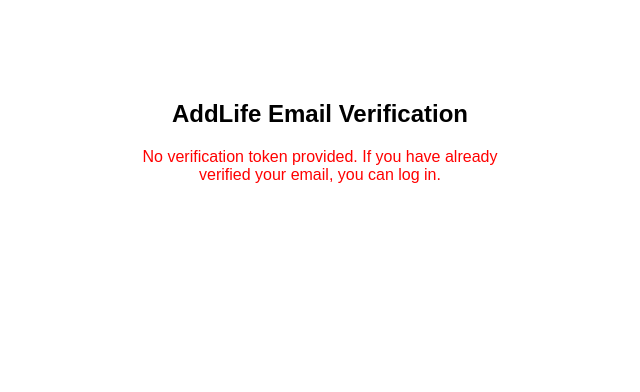
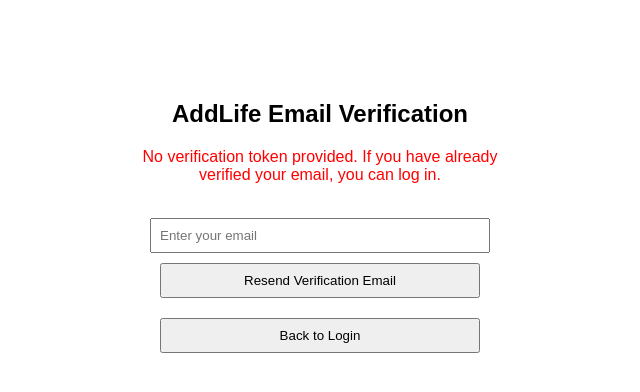
Before and after one commit to djugovic2003/addlife-verify-web, a React (Create React App) app: page / in a window 1280 px wide. Shown: the top 392 px of the page, without its empty margins (320-960 px from the left). Built offline with nearby package versions, Linux system fonts and the light colour scheme.

Commit message:
Add resend verification email form and improved error handling to VerifyEmail.js

```diff
--- a/src/VerifyEmail.js
+++ b/src/VerifyEmail.js
@@ -3,44 +3,62 @@
 export default function VerifyEmail() {
   const [status, setStatus] = useState('pending');
   const [message, setMessage] = useState('');
+  const [showResend, setShowResend] = useState(false);
+  const [resendEmail, setResendEmail] = useState('');
+  const [resendStatus, setResendStatus] = useState('');
   const token = new URLSearchParams(window.location.search).get('token');
 
   useEffect(() => {
     if (!token) {
       setStatus('error');
       setMessage('No verification token provided. If you have already verified your email, you can log in.');
+      setShowResend(true);
       return;
     }
 
     fetch('https://addlife-production.up.railway.app/api/users/verify-email?token=' + token)
-      .then(res => res.json())
-      .then(data => {
-        if (data.message) {
+      .then(async res => {
+        const data = await res.json();
+        if (res.status === 200) {
           setStatus('success');
-          setMessage(data.message);
-        } else if (data.error) {
-          // Handle already verified or already used token
-          if (data.error.toLowerCase().includes('already verified') || data.error.toLowerCase().includes('already used')) {
-            setStatus('success');
-            setMessage('Your email is already verified! You can log in.');
+          setMessage(data.message || 'Your email is verified! You can now log in.');
         } else {
           setStatus('error');
-            setMessage(data.error || 'Verification failed.');
-          }
-        } else {
-          setStatus('error');
-          setMessage('Verification failed.');
+          setMessage('This link is invalid or expired. If you have already verified your email, you can now log in. Otherwise, you can resend the verification email below.');
+          setShowResend(true);
         }
       })
       .catch(() => {
         setStatus('error');
         setMessage('Verification failed. Please try again later.');
+        setShowResend(true);
       });
   }, [token]);
+
+  const handleResend = async (e) => {
+    e.preventDefault();
+    setResendStatus('pending');
+    setMessage('');
+    try {
+      const res = await fetch('https://addlife-production.up.railway.app/api/users/resend-verification', {
+        method: 'POST',
+        headers: { 'Content-Type': 'application/json' },
+        body: JSON.stringify({ email: resendEmail })
+      });
+      const data = await res.json();
+      setResendStatus('success');
+      setMessage(data.message || 'If an account with that email exists, a verification email has been sent.');
+      setResendEmail('');
+    } catch {
+      setResendStatus('error');
+      setMessage('Failed to resend verification email. Please try again later.');
+    }
+  };
 
   return (
     <div style={{ maxWidth: 400, margin: '100px auto', textAlign: 'center', fontFamily: 'sans-serif' }}>
       <h2>AddLife Email Verification</h2>
+      <div aria-live="polite" style={{ minHeight: 40 }}>
         {status === 'pending' && <p>Verifying...</p>}
         {status === 'success' && (
           <>
@@ -54,5 +72,33 @@
           </>
         )}
       </div>
+      {showResend && (
+        <form onSubmit={handleResend} style={{ marginTop: 30 }}>
+          <input
+            type="email"
+            placeholder="Enter your email"
+            value={resendEmail}
+            onChange={e => setResendEmail(e.target.value)}
+            required
+            style={{ padding: 8, width: '80%', marginBottom: 10 }}
+            disabled={resendStatus === 'pending'}
+          />
+          <br />
+          <button
+            type="submit"
+            style={{ padding: 8, width: '80%' }}
+            disabled={resendStatus === 'pending'}
+          >
+            {resendStatus === 'pending' ? 'Sending...' : 'Resend Verification Email'}
+          </button>
+        </form>
+      )}
+      <button
+        style={{ marginTop: 20, padding: 8, width: '80%' }}
+        onClick={() => window.location.href = '/login'}
+      >
+        Back to Login
+      </button>
+    </div>
   );
 }
```
Lines whose indentation alone changed are shown as unchanged.
